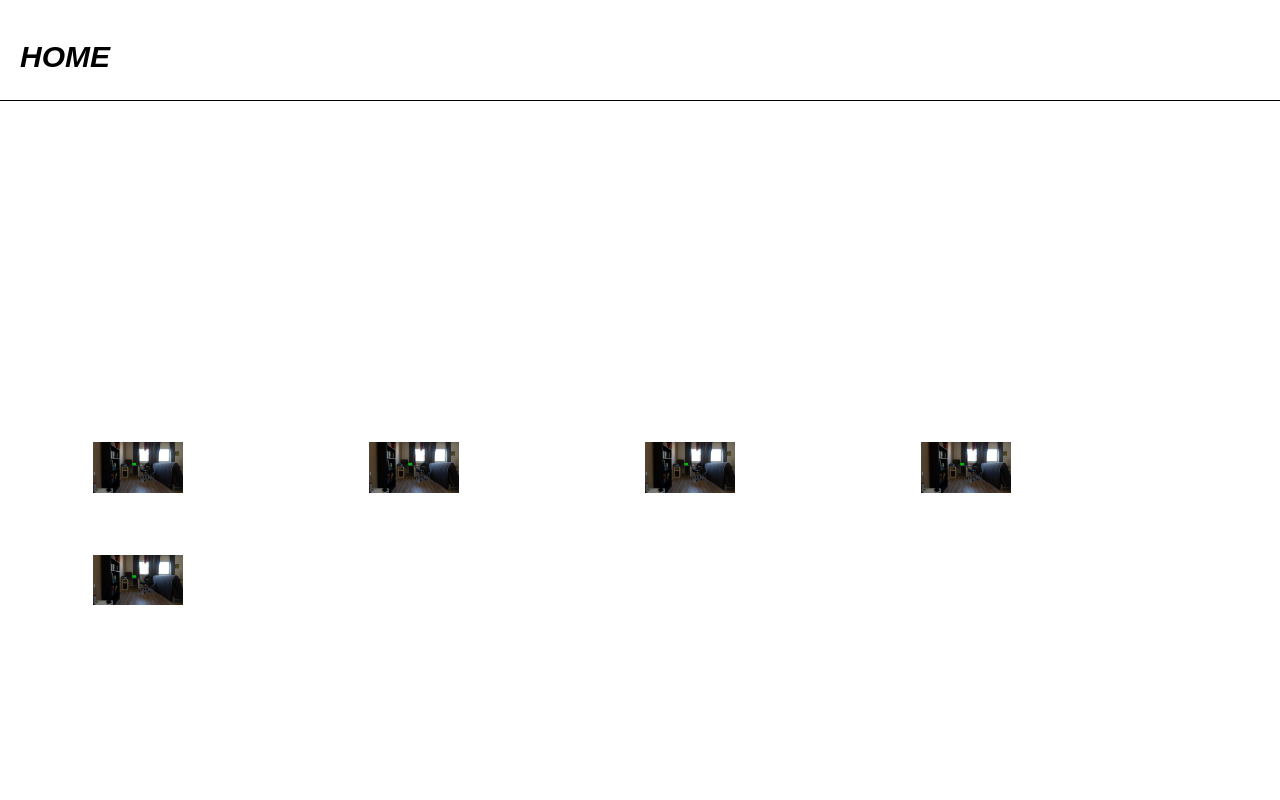
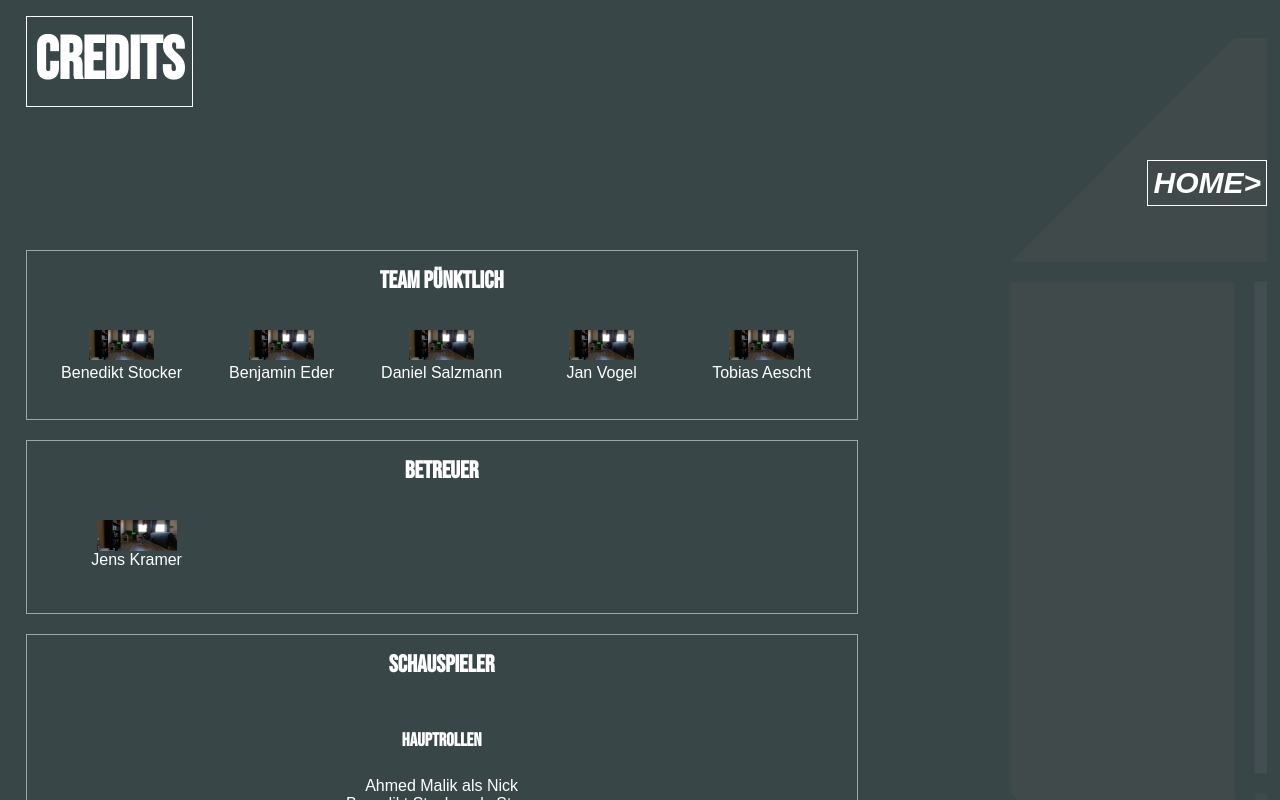
Before and after one commit to bstkr/interactive-movie, an Angular app in the folder interactive-movie-app/: page /credits in a window 1280 px wide. Built offline with nearby package versions, Linux system fonts and the light colour scheme; a web font is replaced by a local one.

Commit message:
Credits page styling

```diff
--- a/interactive-movie-app/src/app/components/credits/credits.component.html
+++ b/interactive-movie-app/src/app/components/credits/credits.component.html
@@ -1,18 +1,11 @@
 <div class="credits-container">
-        <header>
-            <nav>
-            <ul>
-                <li class="current"><a href="index.html">Home</a></li>
-            </ul>
-            </nav>
-        </header>
-
-        <section id="credits-title">
+    <div class="content">
+        <div id="credits-title">
             <h1>Credits</h1>
-        </section>
-
-        <section id="team">
+        </div>
+        <div id="team">
             <h2>Team Pünktlich</h2>
+            <div class="row">
                 <div class="team-member">
                     <img src="assets/pictures/room/room-pov1.jpg" alt="a">
                     <p>Benedikt Stocker</p>
@@ -33,16 +26,20 @@
                     <img src="assets/pictures/room/room-pov1.jpg" alt="a">
                     <p>Tobias Aescht</p>
                 </div>
-        </section>
+            </div>
+        </div>
 
-        <section id="docent">
+        <div id="docent">
             <h2>Betreuer</h2>
+            <div class="row">
                 <div class="docent-member">
+                    <img src="assets/pictures/room/room-pov1.jpg" alt="a">
                     <p>Jens Kramer</p>
                 </div>
-        </section>
+            </div>
+        </div>
 
-        <section class="sectors">
+        <div class="sectors">
             <h2>Schauspieler</h2>
             <h3 >Hauptrollen</h3>
             <div class="sectors-member">
@@ -63,9 +60,9 @@
                 <p>Raphael Reich</p>
                 <p>Tobias Aescht</p>
             </div>
-        </section>
+        </div>
 
-        <section class="sectors">
+        <div class="sectors">
             <h2>Kamera</h2>
             <h3 >Verantwortliche</h3>
             <div class="sectors-member">
@@ -77,23 +74,23 @@
                 <p>Jan Vogel</p>
                 <p>Tobias Aescht (u. a. Making-of)</p>
             </div>
-        </section>
+        </div>
 
-        <section class="sectors">
+        <div class="sectors">
             <h2>Ton</h2>
             <div class="sectors-member">
                 <p>Jan Vogel</p>
             </div>
-        </section>
+        </div>
 
-        <section class="sectors">
+        <div class="sectors">
             <h2>Videoschnitt</h2>
             <div class="sectors-member">
                 <p>Benjamin Eder</p>
             </div>
-        </section>
+        </div>
 
-        <section class="sectors">
+        <div class="sectors">
             <h2>InteractiveMovieApp</h2>
             <div class="sectors-member">
                 <p>Benedikt Stocker</p>
@@ -101,5 +98,14 @@
                 <p>Jan Vogel</p>
                 <p>Tobias Aescht</p>
             </div>
-        </section>
         </div>
+    </div>
+    <div class="side-bar">
+        <div style="position: absolute; z-index: 1;" class="home-button">
+            <a href="index.html" style="z-index: 1;">Home></a>
+        </div>
+        <div class="logo">
+            <img style="position: absolute; z-index: 2;" alt="Logo" src="assets\pictures\room\pov1\logo.svg" style="z-index: 0;">
+        </div>
+    </div>
+</div>
--- a/interactive-movie-app/src/app/components/credits/credits.component.scss
+++ b/interactive-movie-app/src/app/components/credits/credits.component.scss
@@ -1,100 +1,141 @@
+@import "../../style/palette.scss";
+
 .credits-container{
   width:100%;
   margin:auto;
+  border-style: none;
 
   overflow-y: scroll;
 
-  ul{
-    margin:0;
-    padding:0;
+  display: flex;
+  flex-direction: row;
 
-    #services {
-      li {
-        list-style: none;
-        padding:20px;
-        border: #cccccc solid 1px;
-        margin-bottom:5px;
-        background:#e6e6e6;
-      }
-    }
+  background-color: $darkGreen;
+
+  .content {
+    margin-top: 2%;
+    margin-left: 2%;
+    margin-right: 33%;
+    width: 100%;
+    border-style: none;
   }
 
-  header{
-    padding-top:30px;
-    min-height:70px;
-    border-bottom:#000000 1px solid;
+  .side-bar {
+    width: 20%;
+    margin-left: 79%;
+    position: fixed;
+    border-style: none;
+    margin-top: 3%;
 
-    a{
-      text-decoration:none;
-      text-transform: uppercase;
+    .logo {
+      border-style: none;
     }
 
-    li{
-      display:inline;
-      padding: 0 20px 0 20px;
-    }
+    .home-button {
+      width: 100%;
+      min-height: 10%;
+      text-align: right;;
+      float: right;
+      border-style: none;
+      padding-top: 50%;
 
-    nav{
-      float:left;
-      margin-top:10px;
-    }
+      a{
+        text-decoration:none;
+        text-transform: uppercase;
+        border-style: solid;
+        border-width: 1px;
+        padding: 2%;
 
-    .current {
-      a {
-        color:#000000;
-        font-weight:bold;
-        font-size: 30px;
+        color: $pureWhite;
+          font-weight:bold;
+          font-size: 30px;
 
-        &:hover {
-          color:#4d4d4d;
-        font-weight:bold;
-        }
+          &:hover {
+            color: $white;
+            font-weight:bold;
+          }
       }
     }
   }
 
   #credits-title{
-    padding:15px;
-    text-align: center;
-    margin-top:50px;
+    padding: 0px;
+    text-align: left;
+    border-style: none;
 
     min-height:100px;
 
+    h1 {
+      border-style: solid;
+      border-width: 1px;
+      padding: 1%;
+    }
+
+  }
+
+  .row {
+    display: flex;
+    flex-direction: row;
+    border-style: none;
   }
 
   #team{
-    margin-top:100px;
+    margin-top: 15%;
+    padding: 15px;
     text-align: center;
+    border-style: solid;
+    display: flex;
+    flex-direction: column;
 
     .team-member{
       float:left;
       text-align: center;
-      width:20%;
-      padding:10px;
+
       margin-top: 20px;
-
+      align-items: center;
+      width: 20%;
       border-style: none;
+      padding:15px;
 
       img{
-        width:90px;
+        align-items: center;
+        width: 50%;
+        height: 50%;
       }
     }
   }
 
   #docent{
     padding:15px;
+    margin-top: 20px;
     text-align: center;
-    margin-top:200px;
-
-    min-height:100px;
+    border-style: solid;
+    display: flex;
+    flex-direction: column;
 
     .docent-member{
-      margin-top: 50px;
       border-style: none;
+      padding:15px;
+      float: left;
+      text-align: center;
+      display: flex;
+      flex-direction: column;
+      margin-top: 20px;
+      align-items: center;
+      width: 20%;
+    }
+
+    img{
+      width: 50%;
+      height: 50%;
     }
   }
 
-  section {
+  div {
+    border-style: solid;
+    border-color: $gray;
+    border-width: 1px;
+
     h1{
       display: inline;
 
@@ -104,7 +145,7 @@
     }
 
     h2 {
-      border-style: solid;
+      border-style: none;
       border-width: 1px;
     }
 
@@ -117,7 +158,7 @@
   .sectors{
     padding:15px;
     text-align: center;
-    margin-top:50px;
+    margin-top:20px;
 
     min-height:100px;
 
@@ -125,10 +166,5 @@
       margin-top: 25px;
       border-style: none;
     }
-
-    .sectors-member{
-      margin-top: 25px;
-      border-style: none;
-    }
   }
 }
```
Also changed, not shown: interactive-movie-app/src/assets/pictures/room/pov1/logo.svg (added). Lines whose indentation alone changed are shown as unchanged.
